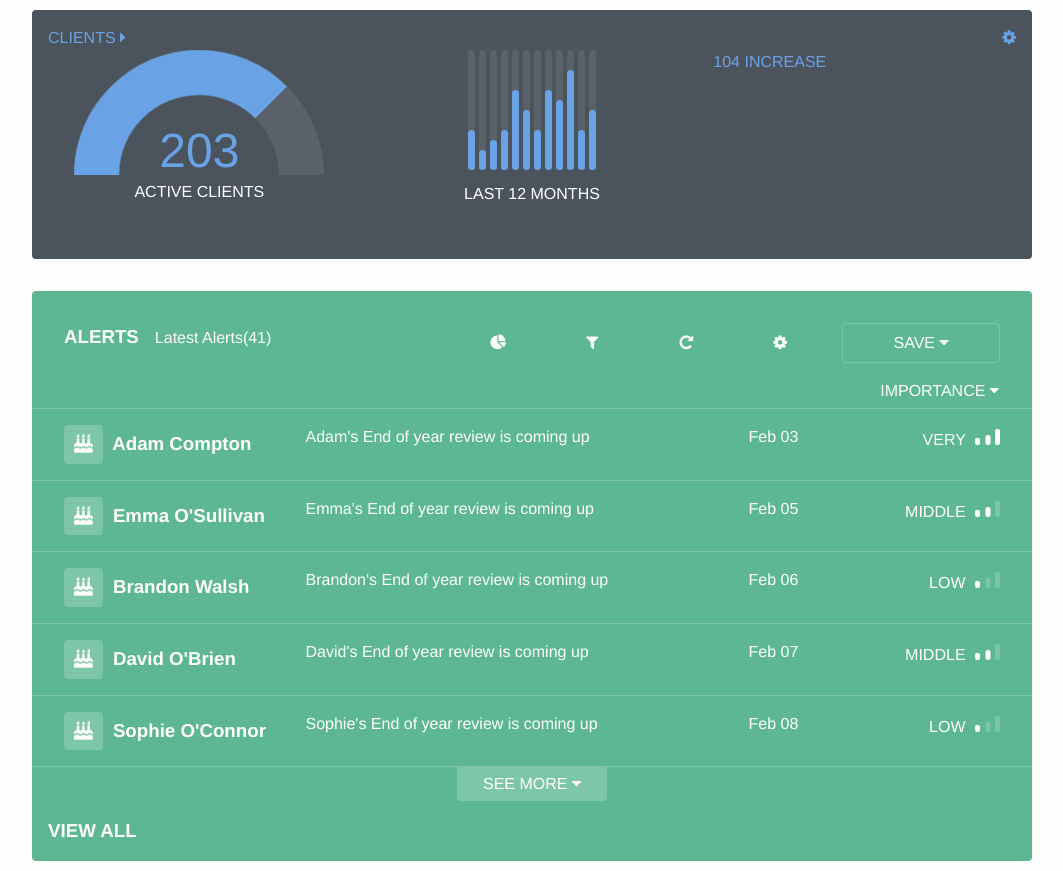
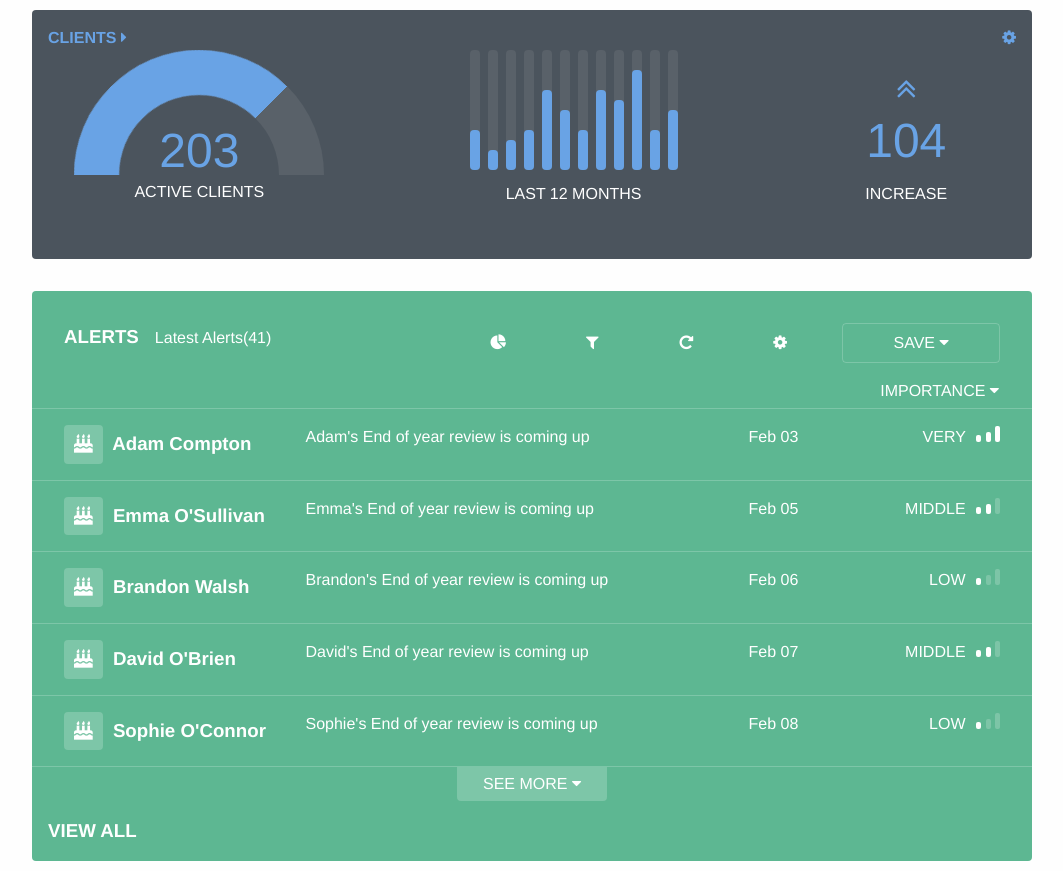
Before and after one commit to tsvecak/xwerx-test, a website: page index.html in a window 1280 px wide. Shown: the whole page, without its empty margins (108-1171 px from the left). Drawn offline with nearby package versions, Linux system fonts and the light colour scheme; some packages are replaced by stand-ins of ours.

Commit message:
SCSS Updates

```diff
--- a/assets/src/scss/components/_xAlerts.scss
+++ b/assets/src/scss/components/_xAlerts.scss
@@ -108,8 +108,6 @@
                     background:$white;
                     border-radius: 2px;
                     width:5px;
-                    position: absolute;
-                    bottom: 0;
                     @media screen and (max-width: 39.9375em) {
                         &:nth-child(2) {
                             margin: 0 3px;
@@ -118,18 +116,14 @@
                 }
                 .one{
                     height:7px;
-                    left: 0;
                 }
 
                 .two{
                     height:10px;
-                    left: 50%;
-                    transform: translateX(-50%);
                 }
 
                 .three{
                     height:16px;
-                    right: 0;
                 }
                 &.middle {
                     .three{
--- a/assets/src/scss/components/_xClients.scss
+++ b/assets/src/scss/components/_xClients.scss
@@ -7,6 +7,10 @@
     width: 100%;
     text-transform: uppercase;
     margin-bottom: 2rem;
+    &__desc {
+        color: $white;
+        padding: 5px 0;
+    }
     &__active {
         margin: 0 auto;
         padding: 0;
@@ -15,11 +19,6 @@
         width: 250px;
         height: 125px;
         overflow: hidden;
-
-        &-desc {
-            color: $white;
-            padding: 5px 0;
-        }
 
         &::before,
         &::after {
@@ -74,23 +73,40 @@
     }
     &__monthly {
         text-align: center;
+        @media screen and (max-width: 740px) {
+            margin-top: 2rem;
+        }
         &-item {
             background: $xGrey;
             height: 120px;
-            width: 7px;
+            width: 10px;
             display: inline-block;
             position: relative;
             border-radius: $global-radius;
-            margin: 0 2px;
+            margin: 0 4px;
             &:after {
                 content: '';
                 position: absolute;
                 bottom: 0;
                 left: 0;
                 background: $white;
-                width: 7px;
+                width: 10px;
                 border-radius: $global-radius;
             }
+        }
+    }
+    &__increase {
+        align-self: flex-end;
+        @media screen and (max-width: 39.9375em) {
+            margin-top: 2rem;
+        }
+        &-num {
+            font-size: 3rem;
+            text-align: center
+        }
+        i {
+            font-size: 2rem;
+            display: block;
         }
     }
 }
--- a/assets/src/scss/utilities/_animations.scss
+++ b/assets/src/scss/utilities/_animations.scss
@@ -1,5 +1,6 @@
 // Animations
 
+// Rotate
 .rotate {
     &:hover {
         animation: rotation 1s linear;
@@ -14,6 +15,7 @@
     }
 }
 
+// Spaceboots - shake
 .spaceboots {
     &:hover {
         animation: spaceboots 0.82s;
@@ -37,6 +39,8 @@
   }
 }
 
+
+// Fade In
 @keyframes fade-in {
   0%,
   90% {
@@ -127,3 +131,10 @@
     75%, 75%  {background:$xBlue; height:75px}
     100%, 100% {background:$xBlue; height:120px}
 }
+
+// Active Clients rotate
+@keyframes rotate-one {
+    100% {
+        transform: rotate(135deg);
+    }
+}
--- a/index.html
+++ b/index.html
@@ -37,23 +37,16 @@
             <!-- START xClients -->
             <section class="xClients" ng-controller="xwerxControllerClients">
                 <div class="row">
-                    <div class="small-6 columns">Clients <i class="fa fa-caret-right" aria-hidden="true"></i></div>
+                    <div class="small-6 columns"><b>Clients</b> <i class="fa fa-caret-right" aria-hidden="true"></i></div>
                     <div class="small-6 columns text-right"><i class="fa fa-cog rotate" aria-hidden="true"></i></div>
                 </div>
 
                 <div class="row">
                     <div class="small-12 medium-4 columns">
-                        <style>
-                            @keyframes rotate-one {
-                                100% {
-                                    transform: rotate(135deg);
-                                }
-                            }
-                        </style>
                         <div class="xClients__active"><div>{{activeClients}}</div></div>
-                        <div class="xClients__active-desc text-center">ACTIVE CLIENTS</div>
+                        <div class="xClients__desc text-center">ACTIVE CLIENTS</div>
                     </div>
-                    <div class="small-12 medium-4 columns">
+                    <div class="small-12 medium-5 columns">
                         <div class="xClients__monthly">
                             <style>
                                 /*Prevent animation from repeating*/
@@ -65,9 +58,15 @@
                             </style>
                             <div class="xClients__monthly-item month-{{item.month}} clients{{item.clients}}"ng-repeat="item in last12MO"></div>
                         </div>
-                        <div class="xClients__active-desc text-center">Last 12 months</div>
+                        <div class="xClients__desc text-center">Last 12 months</div>
                     </div>
-                    <div class="small-12 medium-4 columns">{{clientsIncrease}} Increase</div>
+                    <div class="small-12 medium-3 columns xClients__increase">
+                        <div class="xClients__increase-num">
+                            <i class="fa fa-angle-double-up" aria-hidden="true"></i>
+                            {{clientsIncrease}}
+                        </div>
+                        <div class="xClients__desc text-center">Increase</div>
+                    </div>
                 </div>
 
             </section>
```
Also changed, not shown: assets/dist/css/app.css, assets/src/scss/utilities/foundation.min.css.
